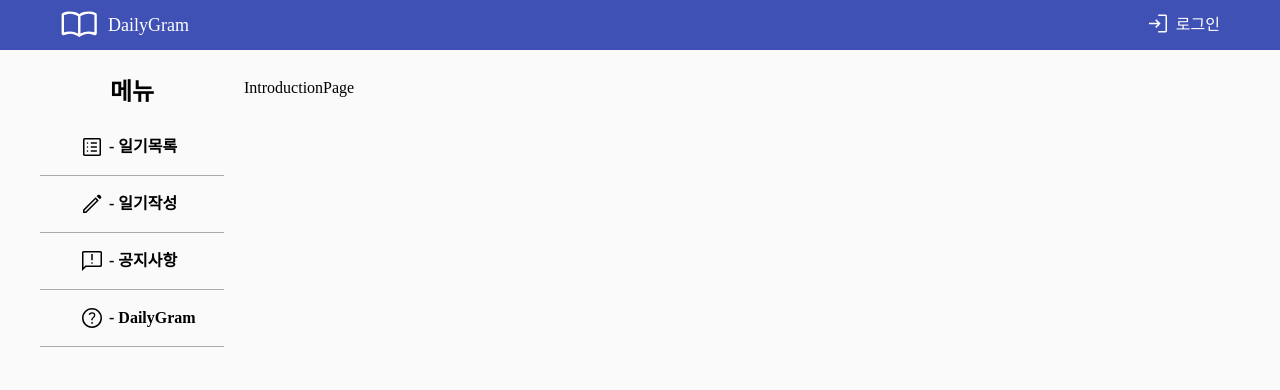
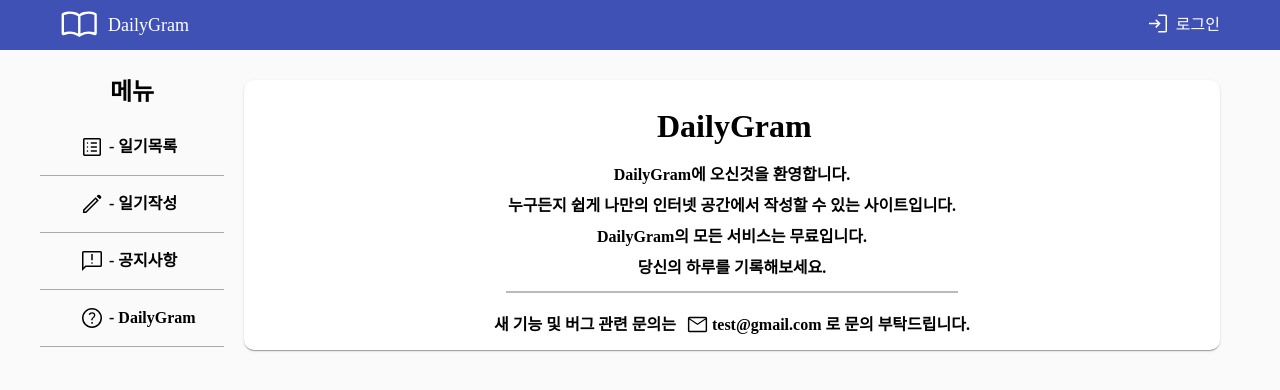
Before and after one commit to JiguemStart/DailyGram, a React (Vite) app in the folder frontend/: page /introduction in a window 1280 px wide. Shown: the top 390 px of the page. Built offline with nearby package versions, Linux system fonts and the light colour scheme.

Commit message:
[DESIGN,FEAT] - 소개페이지 구현

```diff
--- a/frontend/src/pages/IntroductionPage.jsx
+++ b/frontend/src/pages/IntroductionPage.jsx
@@ -1,9 +1,71 @@
-import React from 'react'
+import React from "react";
+import styled from "styled-components";
+import { mail_icon } from "../assets";
 
 const IntroductionPage = () => {
   return (
-    <div>IntroductionPage</div>
-  )
-}
+    <>
+      <Container>
+        <Title>DailyGram</Title>
+        <Text>DailyGram에 오신것을 환영합니다.</Text>
+        <Text>
+          누구든지 쉽게 나만의 인터넷 공간에서 작성할 수 있는 사이트입니다.
+        </Text>
+        <Text>DailyGram의 모든 서비스는 무료입니다.</Text>
+        <Text>당신의 하루를 기록해보세요.</Text>
+        <Line />
+        <LastText>
+          새 기능 및 버그 관련 문의는 <Icon src={mail_icon}/>test@gmail.com 로 문의 부탁드립니다.
+        </LastText>
+      </Container>
+    </>
+  );
+};
 
-export default IntroductionPage
+const Container = styled.div`
+  min-height: 270px;
+  padding-top: 30px;
+  box-sizing: border-box;
+  border-radius: 10px;
+  background-color: white;
+  box-shadow: 0 2px 1px -1px rgb(0 0 0 / 20%), 0 1px 1px 0 rgb(0 0 0 / 14%), 0 1px 3px 0 rgb(0 0 0 / 12%);
+  }
+  font-weight: 600;
+`;
+const Title = styled.div`
+  margin: 0 auto;
+  margin-bottom: 25px;
+  width: 150px;
+  text-align: center;
+  font-size: 32px;
+  font-weight: 700;
+`;
+const Text = styled.div`
+  text-align: center;
+  margin: 0 auto;
+  margin-bottom: 15px;
+  max-width: 500px;
+  text-align: center;
+`;
+const Line = styled.div`
+  margin: 0 auto;
+  margin-bottom: 20px;
+  max-width: 450px;
+  border: 0.5px solid #BBBBBB;
+`;
+const LastText = styled.div`
+  display: flex;
+  align-items: center;
+  justify-content: center;
+  margin: 0 auto;
+  margin-bottom: 15px;
+  max-width: 500px;
+  text-align: center;
+`;
+const Icon = styled.img`
+  margin-left: 10px;
+  margin-right: 3px;
+  height: 23px;
+`
+
+export default IntroductionPage;
```
